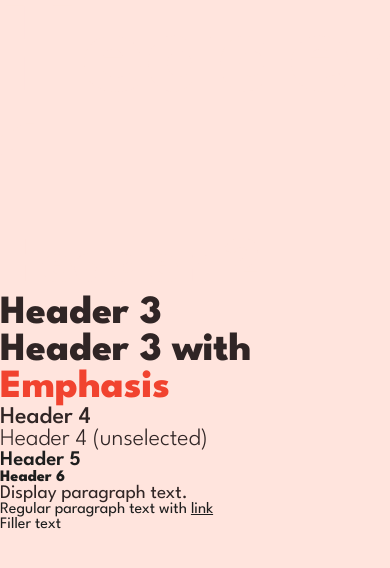
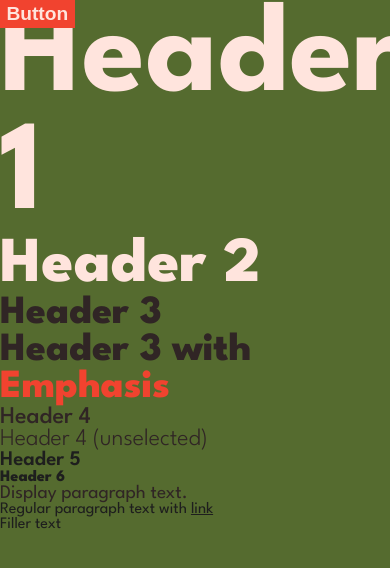
Before and after one commit to justinquinnb/Portfolio, a Next.js app: page / in a window 390 px wide. Shown: the top 568 px of the page. Built offline with nearby package versions, Linux system fonts and the light colour scheme.

Commit message:
Implement radial nav toggle button
-Implement radial menu button toggling radial navigation visibility
-Ensure consistent use of double quotes
-Add usehooks-ts dependency to ease radial nav implementation

```diff
--- a/package.json
+++ b/package.json
@@ -14,7 +14,8 @@
     "@fortawesome/react-fontawesome": "^3.1.1",
     "next": "16.1.6",
     "react": "19.2.3",
-    "react-dom": "19.2.3"
+    "react-dom": "19.2.3",
+    "usehooks-ts": "^3.1.1"
   },
   "devDependencies": {
     "@types/node": "^20",
--- a/src/app/globals.css
+++ b/src/app/globals.css
@@ -55,7 +55,8 @@ body {
 }
 
 body {
-  background: var(--page-background-color);
+  /* background: var(--page-background-color); */
+  background: darkolivegreen; /* solely for testing */
   font-family: var(--font-league-spartan), sans-serif;
   -webkit-font-smoothing: antialiased;
   -moz-osx-font-smoothing: grayscale;
@@ -103,8 +104,11 @@ h6 {
 
 button {
   font-size: 1.2rem;
+  font-weight: 600;
   color: var(--text-on-action-color);
   background-color: var(--action-color);
+  border: none;
+  padding: 0.2rem 0.4rem 0.2rem 0.4rem;
 }
 
 p {
--- a/src/app/layout.tsx
+++ b/src/app/layout.tsx
@@ -2,15 +2,16 @@ import type { Metadata } from "next";
 import { League_Spartan } from "next/font/google";
 import "./globals.css";
 
-import { config } from '@fortawesome/fontawesome-svg-core'
-import '@fortawesome/fontawesome-svg-core/styles.css'
-import Navbar from "@/components/nav/Navbar";
+import { config } from "@fortawesome/fontawesome-svg-core"
+import "@fortawesome/fontawesome-svg-core/styles.css"
+import Navbar from "@/components/nav/bar/Navbar";
 import Footer from "@/components/nav/Footer";
+import Navigation from "@/components/nav/Navigation";
 config.autoAddCss = false
 
 const leagueSpartan = League_Spartan({
-  subsets: ['latin'],
-  variable: '--font-league-spartan'
+  subsets: ["latin"],
+  variable: "--font-league-spartan"
 })
 
 export const metadata: Metadata = {
@@ -29,7 +30,7 @@ export default function RootLayout({
         <meta name="apple-mobile-web-app-title" content="Justin Quinn" />
       </head>
       <body>
-        <Navbar />
+        <Navigation />
         <main>{children}</main>
         <Footer />
       </body>
--- a/src/app/page.tsx
+++ b/src/app/page.tsx
@@ -1,5 +1,5 @@
 import Link from "next/link";
-import type { Metadata} from 'next';
+import type { Metadata } from "next";
 
 export const metadata: Metadata = {
   title: 'Home | JQB Portfolio'
--- a/src/components/nav/Footer.tsx
+++ b/src/components/nav/Footer.tsx
@@ -1,6 +1,3 @@
-import Link from "next/link";
-import Image from "next/image";
-
 export default function Footer() {
   return (
       <footer>
--- /dev/null
+++ b/src/components/nav/Navigation.tsx
@@ -0,0 +1,18 @@
+import Navbar from "@/components/nav/bar/Navbar";
+import RadialNav from "@/components/nav/radial/RadialNav";
+import styles from "./navigation.module.css";
+
+/**
+ * Encapsulates the {@link Navbar} and {@link RadialNav} components for cleaner layout templates.
+ * The RadialNav component renders for mobile devices, with the Navbar rendering otherwise.
+ *
+ * @constructor
+ */
+export default function Navigation() {
+  return (
+      <>
+        <Navbar className={styles.bar}/>
+        <RadialNav className={styles.radial}/>
+      </>
+  )
+}
--- a/src/components/nav/Navbar.tsx
+++ b/src/components/nav/bar/Navbar.tsx
@@ -1,15 +1,19 @@
-'use client'
+"use client"
 
 import Link from "next/link";
-import pagesJson from "../../data/pages.json";
+import pagesJson from "../../../data/pages.json";
 import Image from "next/image";
 import Socials from "@/components/nav/Socials";
 import {usePathname} from "next/navigation";
 import {NavGroup, NavPage} from "@/types/nav-page";
-import styles from './navbar.module.css';
+import styles from "./navbar.module.css";
 import React, {useEffect} from "react";
 
-export default function Navbar() {
+/**
+ * Standard, viewport-wide navbar for use on large screens.
+ * @constructor
+ */
+export default function Navbar({ className}: { className?: string }) {
   const topLevelElements: (NavPage | NavGroup)[] = pagesJson;
   const [isAtTop, setIsAtTop] = React.useState(false);
 
@@ -25,16 +29,16 @@ export default function Navbar() {
   })
 
   return (
-      <nav className={`${styles.navbar} ${isAtTop ? styles.atTop : ''}`}>
+      <nav className={`${styles.navbar} ${isAtTop ? styles.atTop : ""} ${className}`}>
         <div className={styles.wordmark}>
-          <Link href={"/"}>
+          <Link href={"/public"}>
             <Image src={"/branding/jq-icon-light.svg"} alt={"Justin Quinn logo"} width={50} height={50} />
           </Link>
-          <Link className={styles.word} href={"/"}>Justin Quinn</Link>
+          <Link className={styles.word} href={"/public"}>Justin Quinn</Link>
         </div>
         <ul className={styles.navigation}>
           {topLevelElements.map((topLevelElement) => {
-            if (!('subpages' in topLevelElement)) {
+            if (!("subpages" in topLevelElement)) {
               return (<li key={topLevelElement.name}><NavbarItem className={styles.childless} page={topLevelElement}></NavbarItem></li>)
             } else {
               return (<li key={topLevelElement.name}><NavbarGroup pageGroup={topLevelElement}></NavbarGroup></li>)
@@ -68,9 +72,9 @@ function NavbarItem({page, isSelected, className}: {page: NavPage; isSelected?:
     isSelected = currentPath === page.path;
   }
 
-  const selectedClass = isSelected ? styles.selected : '';
+  const selectedClass = isSelected ? styles.selected : "";
 
-  if ('visitable' in page && !page.visitable) {
+  if ("visitable" in page && !page.visitable) {
     return (<span className={`${className} display-text ${selectedClass} not-visitable`}>{page.name}</span>)
   } else {
     return (<Link className={`${className} display-text ${selectedClass}`} href={page.path}>{page.name}</Link>)
--- a/src/components/nav/navbar.module.css
+++ b/src/components/nav/bar/navbar.module.css
@@ -207,9 +207,3 @@
         display: none;
     }
 }
-
-@media (max-width: 480px) {
-    .navbar {
-        display: none;
-    }
-}
--- /dev/null
+++ b/src/components/nav/navigation.module.css
@@ -0,0 +1,11 @@
+@media (max-width: 480px) {
+    .bar {
+        display: none;
+    }
+}
+
+@media (min-width: 480px) {
+    .radial {
+        display: none;
+    }
+}
--- /dev/null
+++ b/src/components/nav/radial/RadialNav.tsx
@@ -0,0 +1,50 @@
+'use client'
+
+import React, {useRef} from "react";
+import styles from "./radialnav.module.css";
+import { useOnClickOutside } from 'usehooks-ts'
+
+/**
+ * Radial navigation menu for small (mobile) screens.
+ * @constructor
+ */
+export default function RadialNav({ className }: { className?: string }) {
+  const [isOpen, setIsOpen] = React.useState(false);
+  const [menuGroup, setMenuGroup] = React.useState("Main");
+  const ref = useRef<HTMLDivElement>(null!);
+
+  // Close when clicking outside
+  const handleClickOutside = () => {
+    setIsOpen(false);
+  }
+
+  useOnClickOutside(ref, handleClickOutside);
+
+  const toggleMenu = () => {
+    setIsOpen(!isOpen);
+    console.log(`isOpen is now: ${isOpen}`);
+  }
+
+  return (
+      <nav className={`${styles.radial_nav} ${className}`} ref={ref}>
+        <div>
+          <button
+              className={`${styles.menu_button} ${isOpen ? styles.is_open : ''}`}
+              onClick={toggleMenu}
+              aria-label={"Show Navigation Menu"}
+          >Button</button>
+          <div className={`${styles.menu} ${isOpen ? styles.is_open : ''}`}>
+            <div className={styles.main}>
+              <p>MENU!</p>
+            </div>
+            <div className={styles.about}>
+
+            </div>
+            <div className={styles.my_work}>
+
+            </div>
+          </div>
+        </div>
+      </nav>
+  )
+}
--- /dev/null
+++ b/src/components/nav/radial/radialnav.module.css
@@ -0,0 +1,16 @@
+.radial_nav {
+    position: absolute;
+    top: 0;
+}
+
+.menu_button.is_open {
+    display: none;
+}
+
+.menu {
+    background: var(--page-background-color);
+}
+
+.menu:not(.is_open) {
+    display: none;
+}
```
Also changed, not shown: src/components/nav/Socials.tsx (+8 -8 lines), 1 other file (tests, documents, lock files or other folders).
